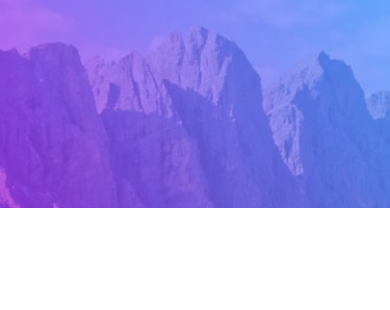
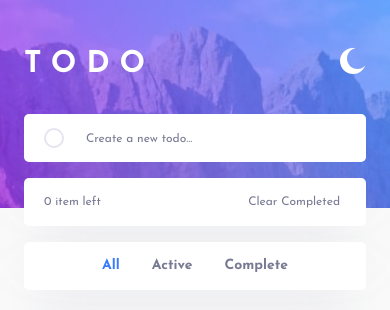
Before and after one commit to JoaoDanielRamos/todo, a Next.js app: page / in a window 390 px wide. Shown: the top 310 px of the page. Built offline with nearby package versions, Linux system fonts and the light colour scheme.

Commit message:
added html structure, but still missing media queries

```diff
--- a/app/store.ts
+++ b/app/store.ts
@@ -1,5 +1,8 @@
 import { configureStore } from '@reduxjs/toolkit';
+import todoReducer from '../features/todoSlice';
 
 export const store = configureStore({
-  reducer: {},
+  reducer: {
+    todo: todoReducer,
+  },
 });
--- a/features/todoSlice.ts
+++ b/features/todoSlice.ts
@@ -1,13 +1,33 @@
 import { createSlice } from '@reduxjs/toolkit';
 
-const initialStateValue = {};
+const initialStateValue = { todos: [], theme: 'light', filter: 'all' };
 
 export const todoSlice = createSlice({
   name: 'todo',
   initialState: { value: initialStateValue },
-  reducers: {},
+  reducers: {
+    changeTheme: (state: any) => {
+      if (state.value.theme === 'light') {
+        state.value.theme = 'dark';
+      } else {
+        state.value.theme = 'light';
+      }
+
+      console.log(state.value.theme);
+    },
+    changeFilter: (state: any, action: any) => {
+      state.value.filter = action.payload;
+
+      console.log(state.value.filter);
+    },
+    addTodo: (state: any, action: any) => {
+      let todoList = state.value.todos;
+
+      todoList.unshift(action.payload);
+    },
+  },
 });
 
-export const {} = todoSlice.actions;
+export const { changeTheme, changeFilter, addTodo } = todoSlice.actions;
 
 export default todoSlice.reducer;
--- a/pages/index.tsx
+++ b/pages/index.tsx
@@ -2,13 +2,39 @@ import type { NextPage } from 'next';
 import Head from 'next/head';
 import Image from 'next/image';
 import styles from '../styles/App.module.scss';
+
+import { changeTheme, changeFilter, addTodo } from '../features/todoSlice';
+import { useDispatch, useSelector } from 'react-redux';
 
 import light_theme_mobile_bg from '../assets/bg-mobile-light.jpg';
 import light_theme_desktop_bg from '../assets/bg-desktop-light.jpg';
 import dark_theme_mobile_bg from '../assets/bg-mobile-dark.jpg';
 import dark_theme_desktop_bg from '../assets/bg-desktop-dark.jpg';
 
+import icon_moon from '../assets/icon-moon.svg';
+import icon_sun from '../assets/icon-sun.svg';
+import icon_cross from '../assets/icon-cross.svg';
+import icon_check from '../assets/icon-check.svg';
+import { useEffect, useState } from 'react';
+
 const Home: NextPage = () => {
+  const dispatch = useDispatch();
+  const { todo } = useSelector((state: any) => state);
+
+  const list = todo.value.todos;
+  const theme = todo.value.theme;
+  const filter = todo.value.filter;
+
+  const todoListSize = list.map((item: any) => {
+    if (item.active === false) return 1;
+  }).length;
+
+  const [inputValue, setInputValue] = useState('');
+
+  useEffect(() => {
+    console.log(list, theme, filter);
+  }, []);
+
   return (
     <div className={styles.container}>
       <Head>
@@ -17,13 +43,77 @@ const Home: NextPage = () => {
         <link rel='icon' href='/favicon.ico' />
       </Head>
 
-      <Image
-        className={styles.test}
-        src={light_theme_mobile_bg}
-        alt=''
-        height={200}
-        layout='responsive'
-      />
+      <div className={styles.app}>
+        <div className={styles.header}>
+          <h1 className={styles.logo}>todo</h1>
+          <Image
+            src={icon_moon}
+            alt=''
+            onClick={() => dispatch(changeTheme())}
+          />
+        </div>
+
+        <form
+          className={styles.form}
+          onSubmit={event => {
+            event.preventDefault();
+
+            dispatch(addTodo({ description: inputValue, completed: false }));
+
+            setInputValue('');
+          }}
+        >
+          <div className={styles.mark}></div>
+          <input
+            className={styles.input}
+            type='text'
+            name=''
+            id=''
+            value={inputValue}
+            placeholder='Create a new todo...'
+            onChange={event => {
+              setInputValue(event.target.value);
+            }}
+          />
+        </form>
+
+        <div className={styles.todoContainer}>
+          <ul className={styles.todoList}>
+            {list.map((item, index) => (
+              <li className={styles.todoWrapper} key={index + 1}>
+                <div className={styles.todoItem}>
+                  <div className={styles.todoItemStatus}></div>
+                  <p className={styles.todoItemDescription}>
+                    {item.description}
+                  </p>
+                </div>
+              </li>
+            ))}
+          </ul>
+          <div className={styles.todoInfo}>
+            <p className={styles.todoInfoDescription}>
+              {todoListSize} {todoListSize > 1 ? 'items' : 'item'} left
+            </p>
+            <button className={styles.todoInfoButton}>Clear Completed</button>
+          </div>
+        </div>
+
+        <div className={styles.filter}>
+          {['All', 'Active', 'Complete'].map((filterOption, index) => (
+            <button
+              key={index + 1}
+              className={
+                filterOption.toLowerCase() === filter
+                  ? `${styles.filterActive}`
+                  : ''
+              }
+              onClick={() => dispatch(changeFilter(filterOption.toLowerCase()))}
+            >
+              {filterOption}
+            </button>
+          ))}
+        </div>
+      </div>
     </div>
   );
 };
--- a/styles/App.module.scss
+++ b/styles/App.module.scss
@@ -4,10 +4,148 @@
 .container {
   width: 100%;
   min-height: 100vh;
-  position: relative;
+  position: relative !important;
+  background: url('../assets/bg-mobile-light.jpg');
+  background-repeat: no-repeat;
+  background-size: contain;
+  @include display-flex(row, none, center);
+  background-color: #fafafa;
 }
 
-.test {
-  position: absolute;
-  top: 0;
+.app {
+  width: calc(100% - 3rem);
+  margin-top: 3rem;
+  height: fit-content;
+
+  .header {
+    @include display-flex(row, center, space-between);
+    margin-bottom: 2.5rem;
+
+    .logo {
+      display: block;
+      text-transform: uppercase;
+      font-weight: 700;
+      font-size: 30px;
+      letter-spacing: 10px;
+      color: white;
+      line-height: 0;
+      margin-top: 8px;
+    }
+  }
+
+  .form {
+    width: 100%;
+    height: 3rem;
+    background: #ffffff;
+    box-shadow: 0px 35px 50px -15px rgba(194, 195, 214, 0.5);
+    border-radius: 5px;
+    padding: 0 1.25rem;
+    @include display-flex(row, center, none);
+    column-gap: 20px;
+    margin-bottom: 1rem;
+
+    .mark {
+      height: 20px;
+      width: 20px;
+      border: 2px solid $light-theme-very-light-grayish-blue;
+      border-radius: 50%;
+    }
+
+    .input {
+      background-color: transparent;
+      border: none;
+      color: $dark-theme-very-dark-blue;
+      font-family: inherit;
+
+      &:focus {
+        outline: none;
+      }
+
+      &::placeholder {
+        font-size: 12px;
+        color: $dark-theme-dark-grayish-blue;
+        font-family: inherit;
+      }
+    }
+  }
+
+  .todoContainer {
+    width: 100%;
+    background-color: #ffffff;
+    box-shadow: 0px 35px 50px -15px rgba(194, 195, 214, 0.5);
+    border-radius: 5px;
+    margin-bottom: 16px;
+
+    .todoWrapper {
+      border-bottom: 1px solid $light-theme-very-light-grayish-blue;
+    }
+
+    .todoList {
+      width: 100%;
+    }
+
+    .todoItem {
+      @include display-flex(row, center, none);
+      width: 100%;
+      height: 3rem;
+      padding: 0 1.25rem;
+
+      .todoItemStatus {
+        height: 20px;
+        width: 20px;
+        border: 2px solid $light-theme-very-light-grayish-blue;
+        border-radius: 50%;
+        margin-right: 20px;
+      }
+
+      .todoItemDescription {
+        color: $dark-theme-very-dark-desaturated-blue;
+        font-size: 12px;
+      }
+    }
+
+    .todoInfo {
+      height: 3rem;
+      @include display-flex(row, center, space-between);
+      padding: 0 1.25rem;
+
+      .todoInfoDescription {
+        font-size: 12px;
+        color: $dark-theme-dark-grayish-blue;
+      }
+
+      .todoInfoButton {
+        font-family: inherit;
+        font-size: 12px;
+        color: $dark-theme-dark-grayish-blue;
+        background-color: transparent;
+        border: none;
+      }
+    }
+  }
+
+  .filter {
+    width: 100%;
+    background-color: #ffffff;
+    box-shadow: 0px 35px 50px -15px rgba(194, 195, 214, 0.5);
+    border-radius: 5px;
+    height: 3rem;
+
+    @include display-flex(row, center, center);
+    column-gap: 20px;
+
+    button {
+      background-color: transparent;
+      border: none;
+      font: inherit;
+      font-weight: 700;
+      font-size: 14px;
+      color: $dark-theme-dark-grayish-blue;
+      cursor: pointer;
+    }
+
+    .filterActive {
+      color: $primary-bright-blue;
+    }
+  }
 }
--- a/styles/globals.scss
+++ b/styles/globals.scss
@@ -126,7 +126,10 @@ table {
 }
 
 * {
+  box-sizing: border-box;
+}
+
+html {
   font-family: Josefin Sans, -apple-system, BlinkMacSystemFont, Segoe UI, Roboto,
     Oxygen, Ubuntu, Cantarell, Fira Sans, Droid Sans, Helvetica Neue, sans-serif;
-  box-sizing: border-box;
 }
```
